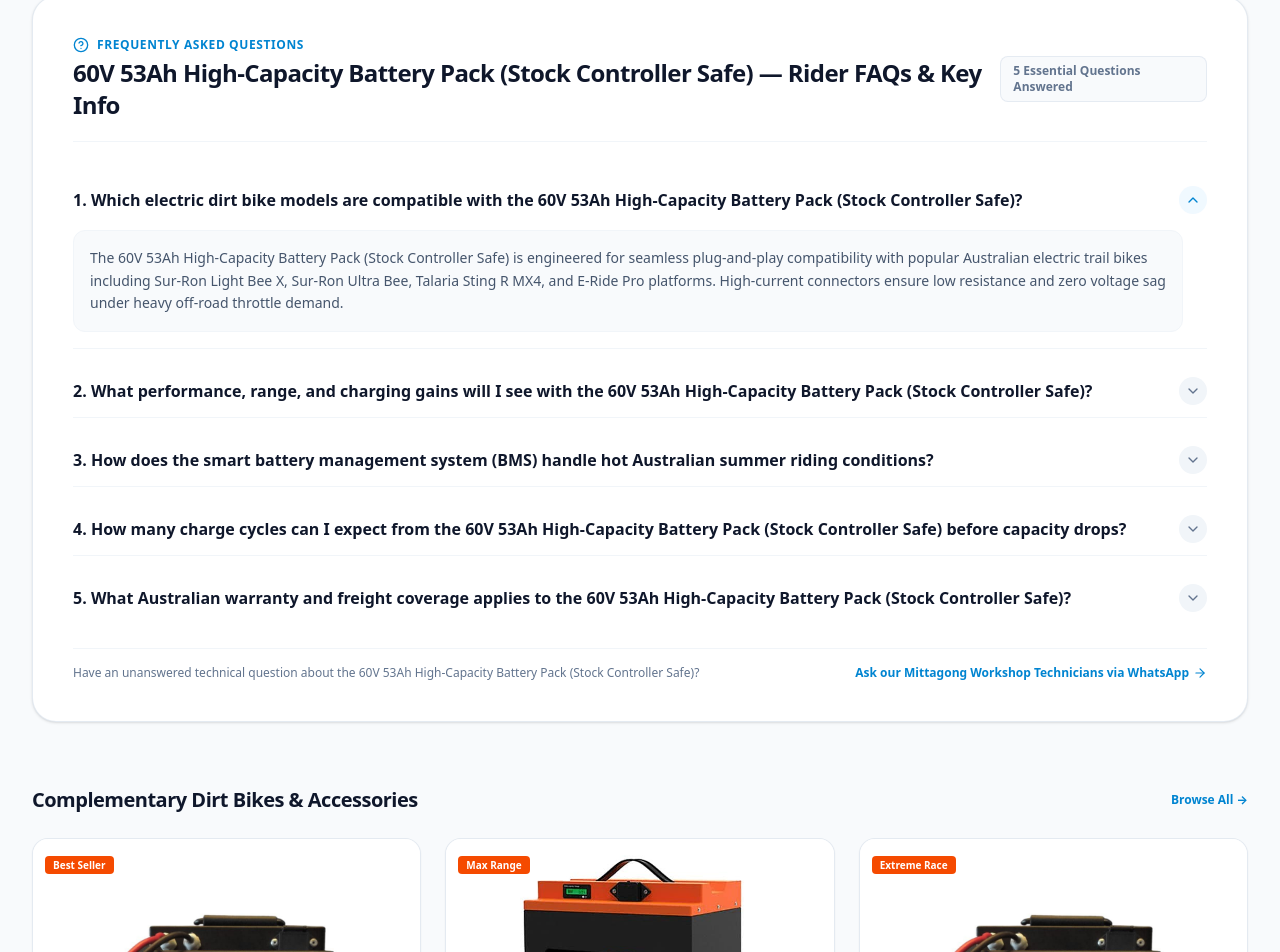
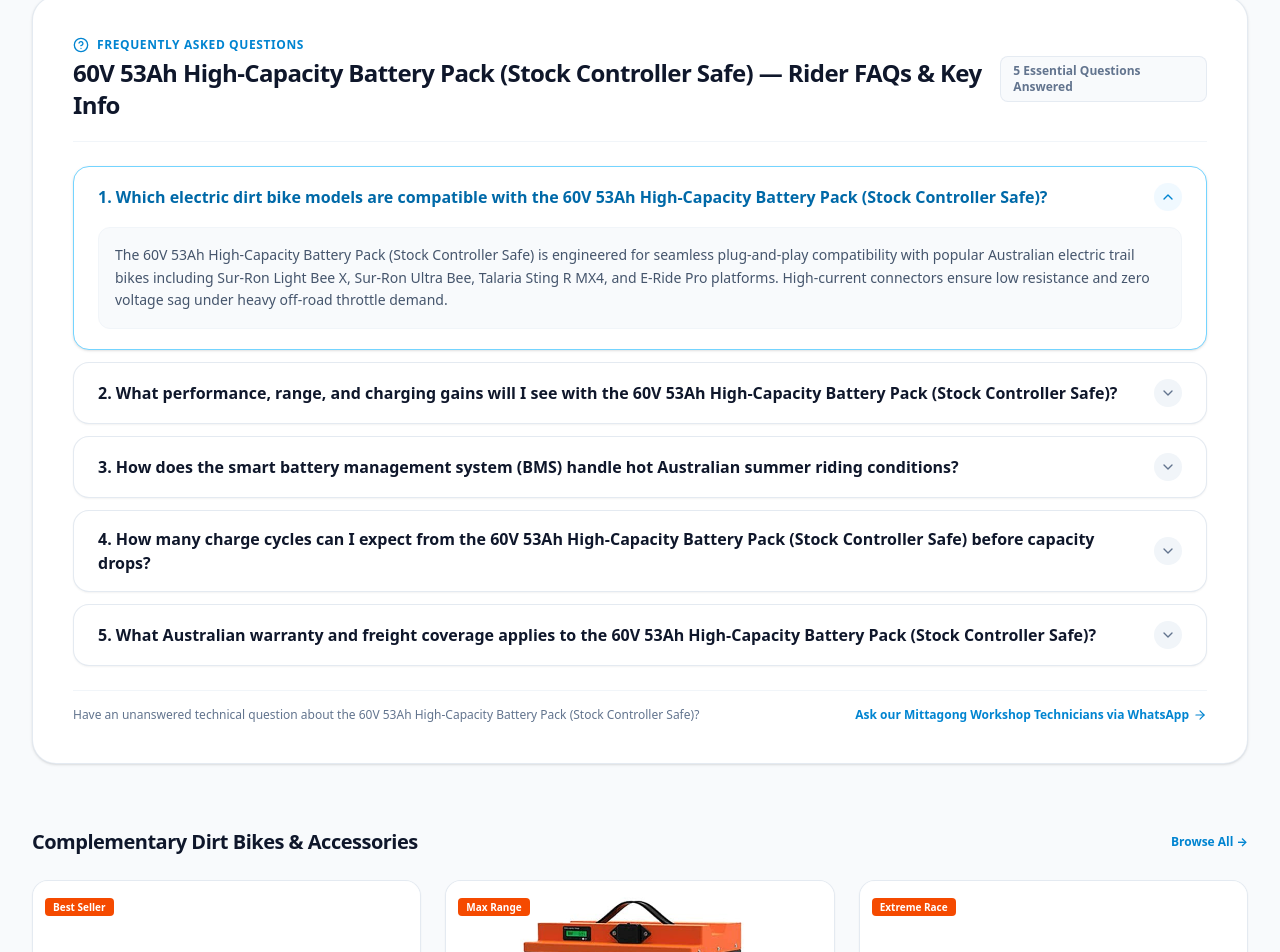
Before and after one commit to maestro-ai1/DIRT-BIKE-AUSTRALIA, a Next.js app: page /shop/60v-53ah-high-capacity-pack/ in a window 1280 px wide. Shown: the part 1621-2573 px from the top of the page. Built offline with nearby package versions, Linux system fonts and the light colour scheme.

Commit message:
seo: render all product FAQ answers in HTML using FaqItem (details/summary)
The previous client accordion only rendered the open answer; closed answers were
missing from the page source. First question stays open by default.

Co-Authored-By: Claude Sonnet 5 <noreply@anthropic.com>

```diff
--- a/app/shop/[slug]/ProductDetailClient.tsx
+++ b/app/shop/[slug]/ProductDetailClient.tsx
@@ -16,11 +16,11 @@ import {
   Clock,
   ArrowRight,
   ChevronRight,
-  ChevronDown,
   Share2,
   HelpCircle,
 } from 'lucide-react';
 import { getProductFaqs } from '@/lib/productFaqs';
+import { FaqItem } from '@/components/FaqItem';
 
 interface Product {
   slug: string;
@@ -48,7 +48,6 @@ export function ProductDetailClient({
   const [qty, setQty] = useState(1);
   const [selectedImage, setSelectedImage] = useState(0);
   const [copiedLink, setCopiedLink] = useState(false);
-  const [openFaq, setOpenFaq] = useState<number | null>(0);
 
   const faqs = getProductFaqs(product);
   const cryptoPrice = Math.round(product.price * (1 - SHOP.cryptoDiscount / 100));
@@ -319,35 +318,12 @@ export function ProductDetailClient({
           </span>
         </div>
 
-        <div className="divide-y divide-slate-100 space-y-2">
-          {faqs.map((faq, idx) => {
-            const isOpen = openFaq === idx;
-            return (
-              <div key={idx} className="pt-2">
-                <button
-                  type="button"
-                  onClick={() => setOpenFaq(isOpen ? null : idx)}
-                  className="w-full flex items-center justify-between py-3 text-left focus:outline-none focus-visible:ring-2 focus-visible:ring-sky-500 rounded-lg group"
-                >
-                  <span className="text-sm sm:text-base font-bold text-slate-900 group-hover:text-sky-600 transition-colors pr-4">
-                    {idx + 1}. {faq.question}
-                  </span>
-                  <div className={`w-7 h-7 rounded-full flex items-center justify-center shrink-0 transition-transform ${
-                    isOpen ? 'rotate-180 bg-sky-50 text-sky-600' : 'bg-slate-100 text-slate-500'
-                  }`}>
-                    <ChevronDown className="w-4 h-4" />
-                  </div>
-                </button>
-                {isOpen && (
-                  <div className="pb-4 pt-1 pr-6 text-xs sm:text-sm text-slate-600 leading-relaxed animate-in fade-in duration-200">
-                    <p className="bg-slate-50 p-4 rounded-xl border border-slate-100">
-                      {faq.answer}
-                    </p>
-                  </div>
-                )}
-              </div>
-            );
-          })}
+        <div className="space-y-3">
+          {faqs.map((faq, idx) => (
+            <FaqItem key={idx} question={`${idx + 1}. ${faq.question}`} defaultOpen={idx === 0}>
+              {faq.answer}
+            </FaqItem>
+          ))}
         </div>
 
         <div className="pt-4 border-t border-slate-100 flex flex-col sm:flex-row items-center justify-between gap-3 text-xs text-slate-500">
```
